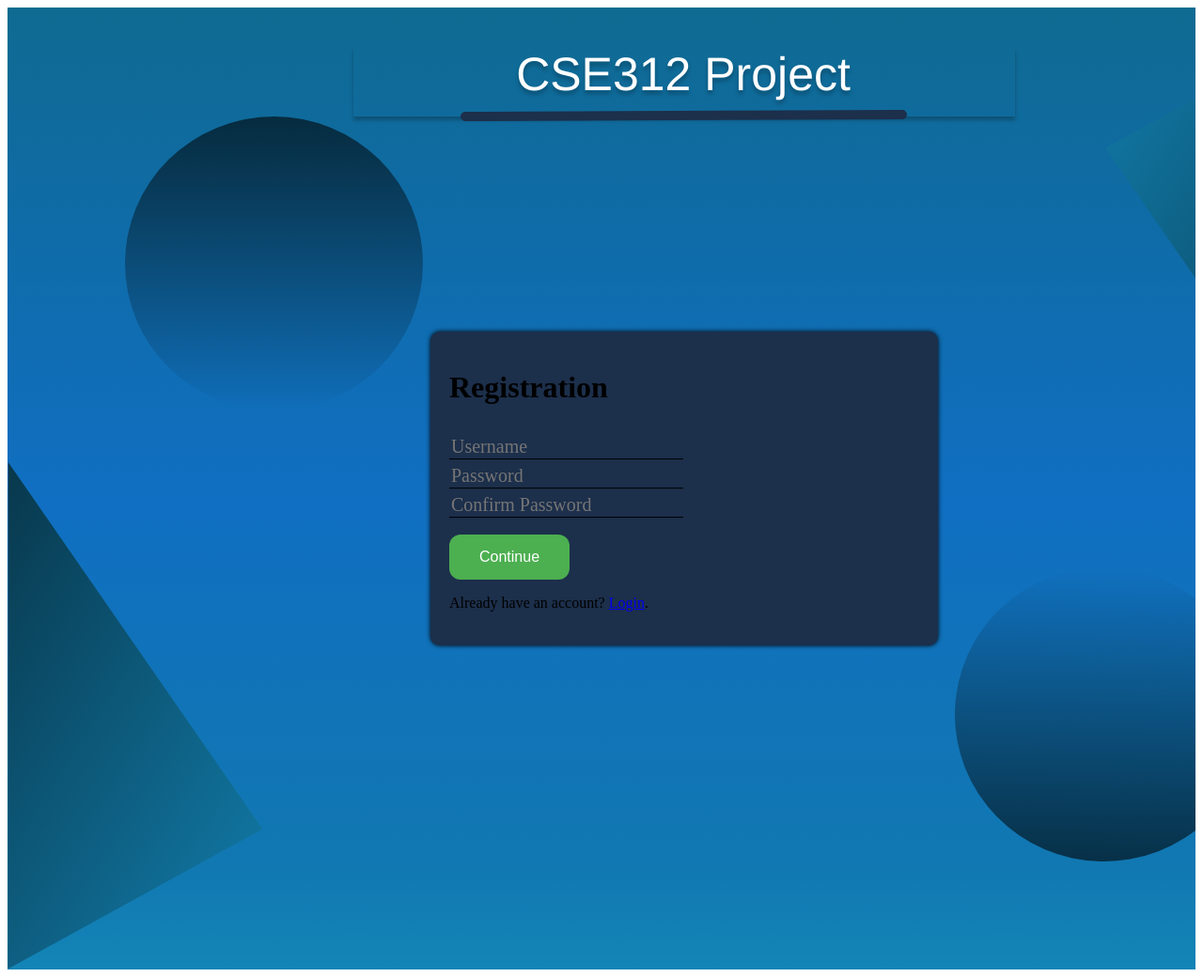
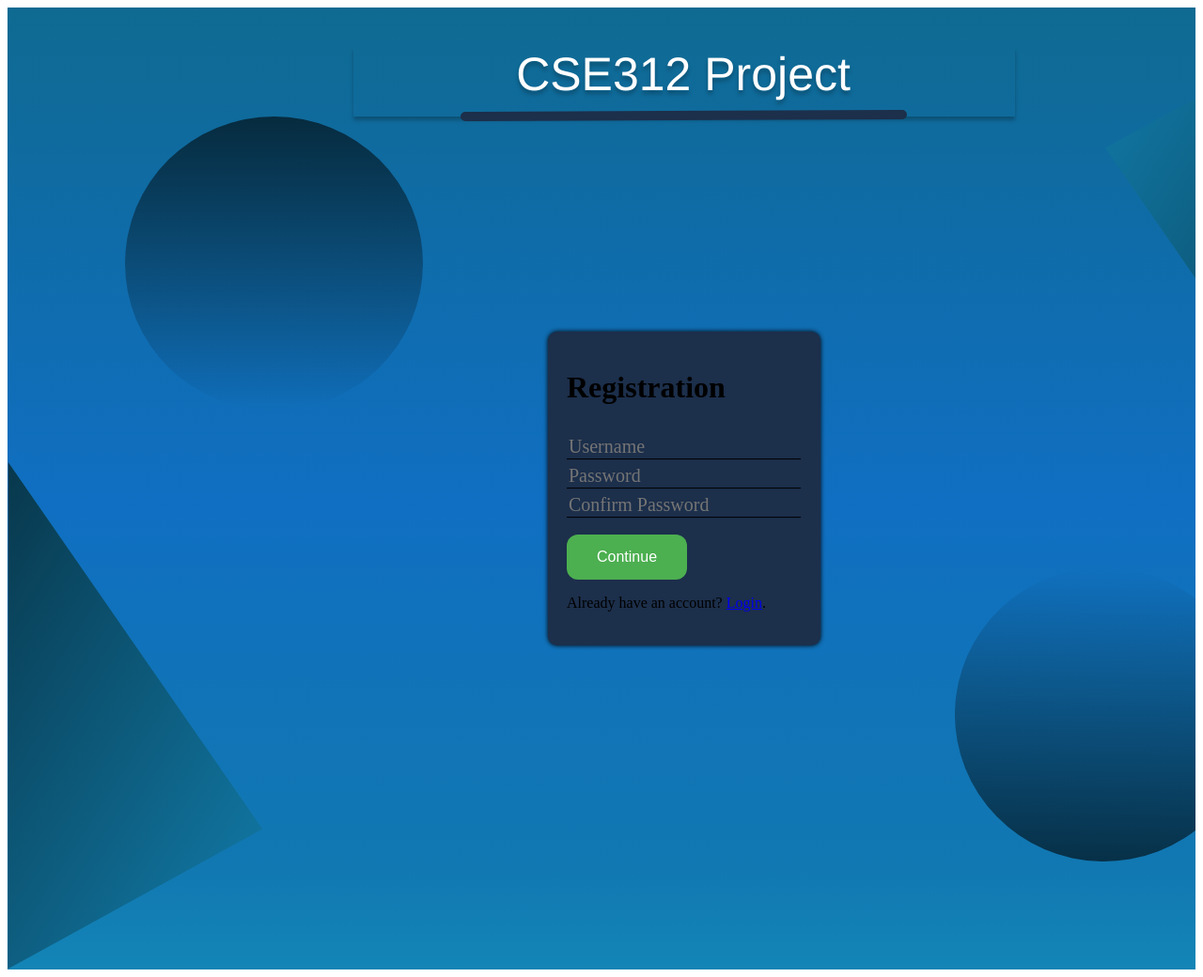
Before and after one commit to oakley-Thomas/CSE312_GroupProject, a Flask app: page /registration in a window 1280 px wide. Shown: the whole page at 94% size. Run offline with Flask 3, Linux system fonts and the light colour scheme.

Commit message:
Small update to style.css

```diff
--- a/static/css/style.css
+++ b/static/css/style.css
@@ -134,7 +134,7 @@
     padding: 20px;
     border-radius: 10px;
     box-shadow: 0px 0px 5px #000000;
-    width: 500px;
+    width: 250px;
     margin: 0 auto;
 }
 
```
